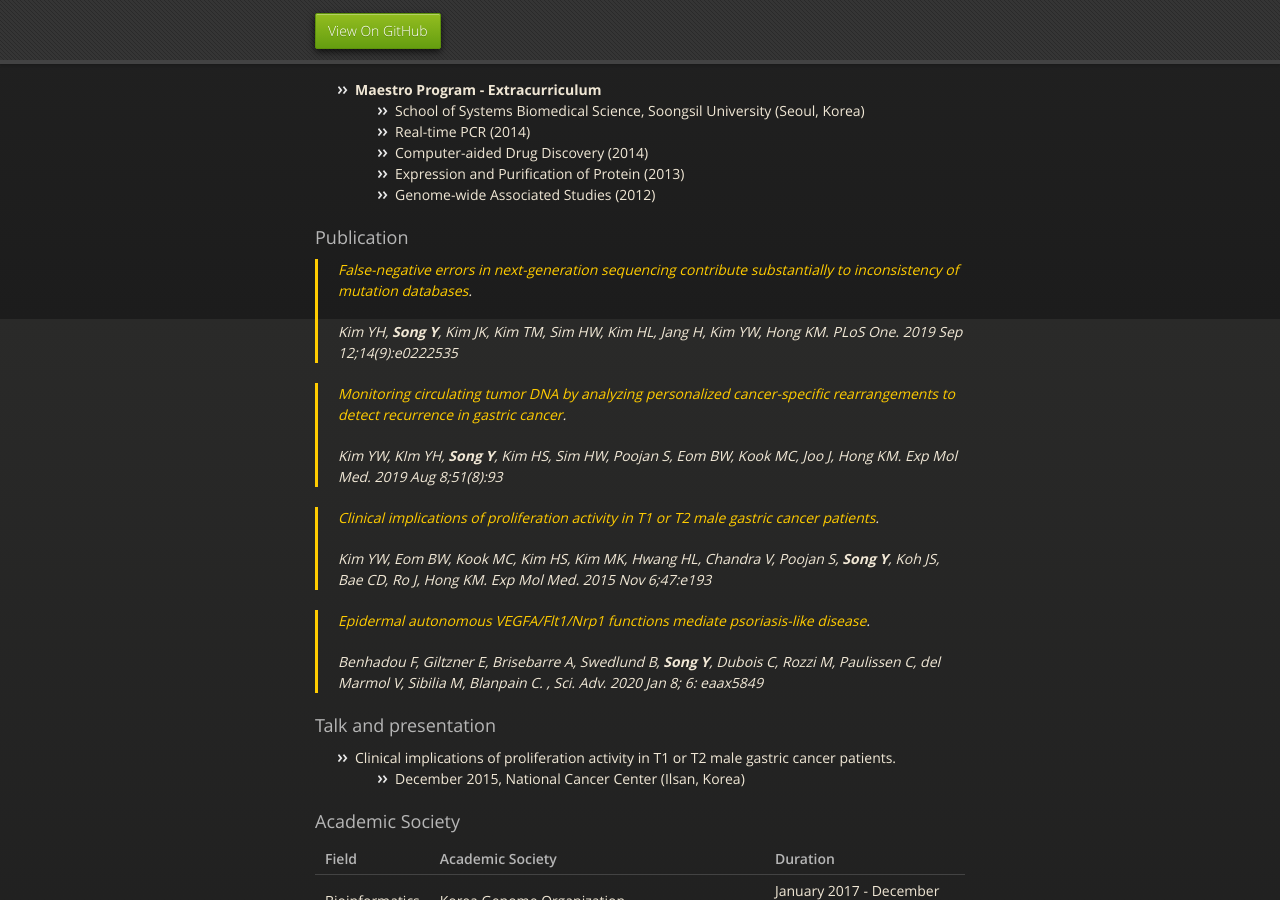
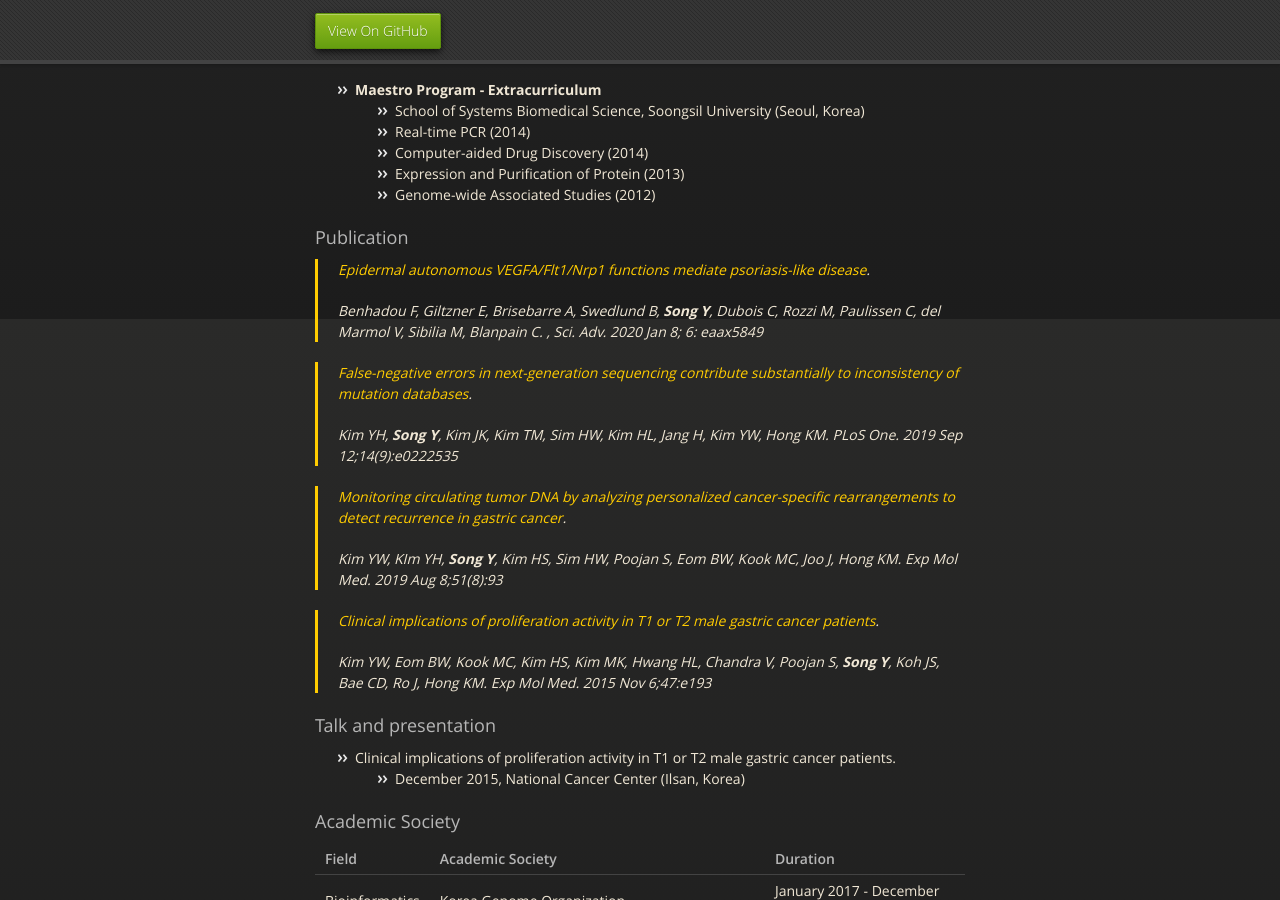
Before and after one commit to yurasong/yurasong.github.io, a Jekyll site: the page built from index.md, in a window 1280 px wide and 900 px high, scrolled down 2381 px. Built offline with Jekyll 4.4.1, drawn with Linux system fonts in a browser that asks for light colours; our own code applies the rules of GitHub Pages for plain Markdown files; part of the change alters nothing that is shown.

```diff
--- a/index.md
+++ b/index.md
@@ -99,6 +99,10 @@ My ultimate goal studying bioinformatics and cancer biology is finding the new w
 
 ### Publication
 
+> [Epidermal autonomous VEGFA/Flt1/Nrp1 functions mediate psoriasis-like disease](https://doi.org/10.1126/sciadv.aax5849).
+>
+> Benhadou F, Giltzner E, Brisebarre A, Swedlund B, **Song Y**, Dubois C, Rozzi M, Paulissen C, del Marmol V, Sibilia M, Blanpain C. , Sci. Adv. 2020 Jan 8; 6: eaax5849
+
 > [False-negative errors in next-generation sequencing contribute substantially to inconsistency of mutation databases](https://journals.plos.org/plosone/article?id=10.1371/journal.pone.0222535).
 >
 > Kim YH, **Song Y**, Kim JK, Kim TM, Sim HW, Kim HL, Jang H, Kim YW, Hong KM. PLoS One. 2019 Sep 12;14(9):e0222535
@@ -110,10 +114,6 @@ My ultimate goal studying bioinformatics and cancer biology is finding the new w
 > [Clinical implications of proliferation activity in T1 or T2 male gastric cancer patients](https://www.nature.com/articles/emm201579).
 >
 > Kim YW, Eom BW, Kook MC, Kim HS, Kim MK, Hwang HL, Chandra V, Poojan S, **Song Y**, Koh JS, Bae CD, Ro J, Hong KM. Exp Mol Med. 2015 Nov 6;47:e193
-
-> [Epidermal autonomous VEGFA/Flt1/Nrp1 functions mediate psoriasis-like disease](https://doi.org/10.1126/sciadv.aax5849).
->
-> Benhadou F, Giltzner E, Brisebarre A, Swedlund B, **Song Y**, Dubois C, Rozzi M, Paulissen C, del Marmol V, Sibilia M, Blanpain C. , Sci. Adv. 2020 Jan 8; 6: eaax5849
 
 ### Talk and presentation
 
```
